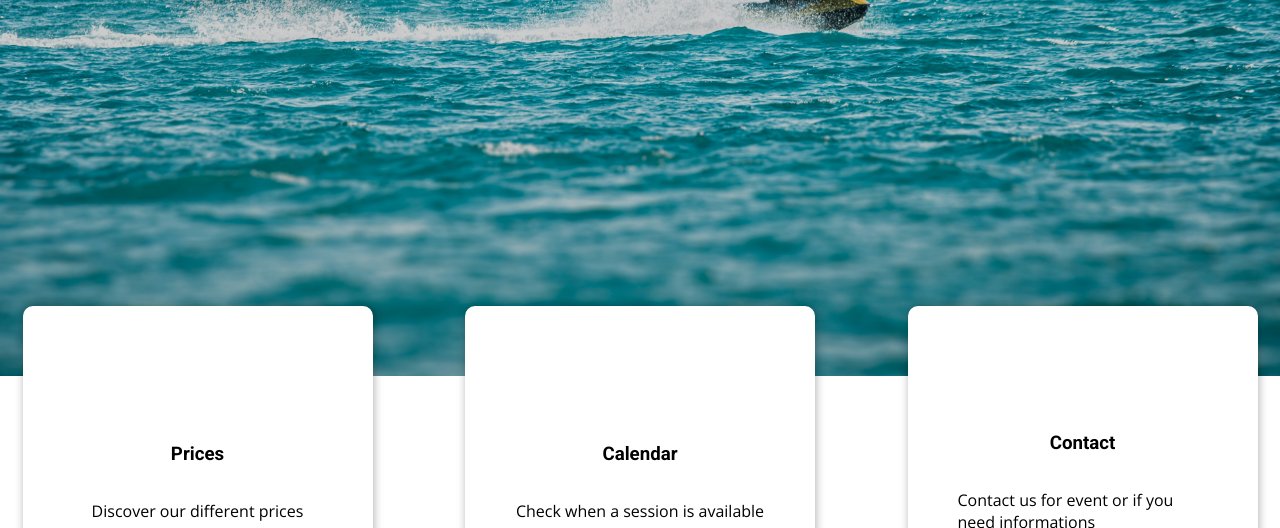
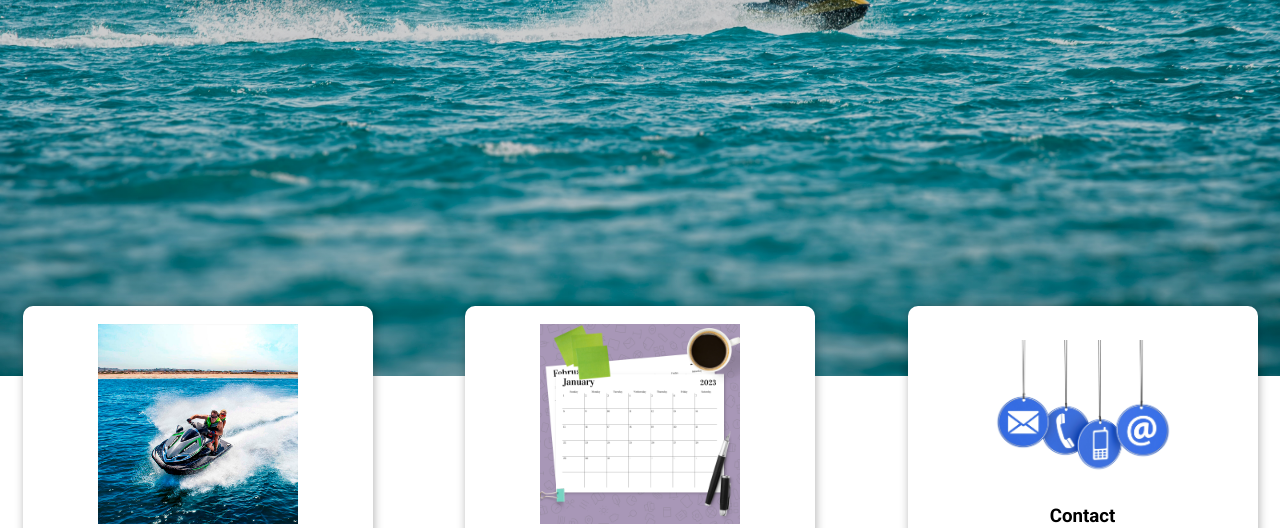
Before and after one commit to 1s4c/landingpage, a plain HTML site: page index.html in a window 1280 px wide. Shown: the part 424-952 px from the top of the page. Drawn offline with nearby package versions, Linux system fonts and the light colour scheme; a script that the page names is missing.

Commit message:
Update index.html

```diff
--- a/index.html
+++ b/index.html
@@ -18,17 +18,17 @@
 
     <div class="cards">
       <div class="card">
-        <img class="image" src="images/price.png" alt="">
+        <img class="image" src="price.png" alt="">
         <h3>Prices</h3>
         <p>Discover our different prices</p>
       </div>
       <div class="card">
-        <img class="image" src="images/calendar.png" alt="">
+        <img class="image" src="calendar.png" alt="">
         <h3>Calendar</h3>
         <p>Check when a session is available</p>
       </div>
       <div class="card">
-        <img class="image" src="images/contact.png" alt="">
+        <img class="image" src="contact.png" alt="">
         <h3>Contact</h3>
         <p>Contact us for event or if you need informations</p>
       </div>
```
